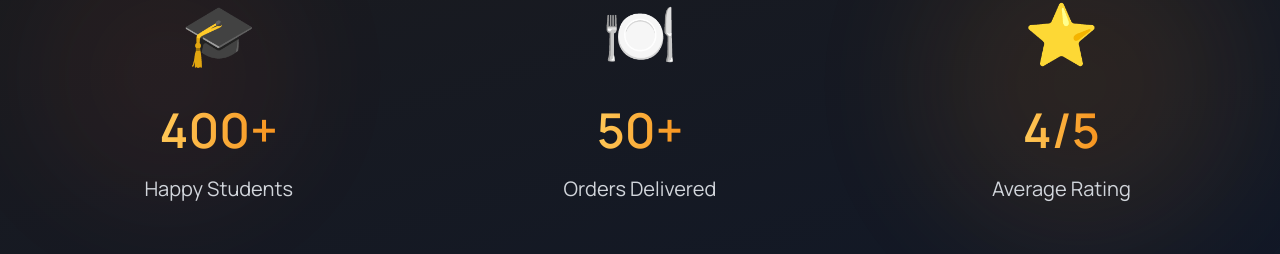
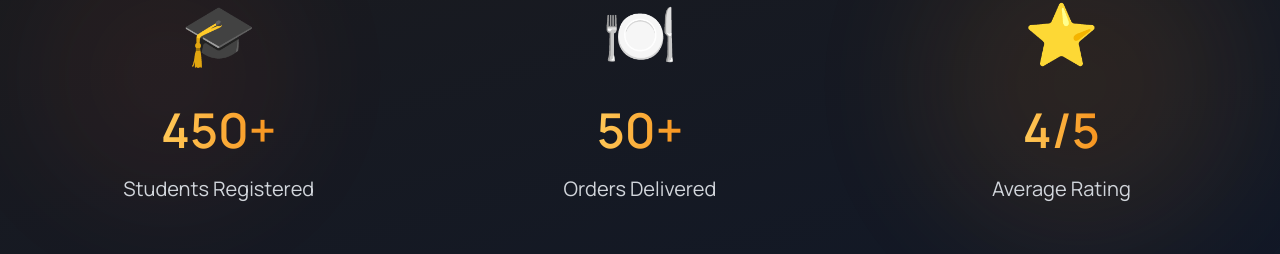
Before and after one commit to Rohan-R45/FODYYY_1, a React (Vite) app in the folder fodyyy-frontend/: page / in a window 1280 px wide. Shown: the part 3660-3914 px from the top of the page. Built offline with nearby package versions, Linux system fonts and the light colour scheme.

Commit message:
happy students

```diff
--- a/fodyyy-frontend/src/pages/Home.jsx
+++ b/fodyyy-frontend/src/pages/Home.jsx
@@ -248,7 +248,7 @@ const Home = () => {
     {
       name: 'Tasty Tales',
       cuisine: '🥘 South Indian',
-      rating: 4.9,
+      rating: 4.5,
       deliveryTime: '20-25 min',
       image: 'https://images.unsplash.com/photo-1630383249896-424e482df921?w=500&h=300&fit=crop',
     },
@@ -584,9 +584,9 @@ const Home = () => {
             >
               <div className="text-6xl mb-4">🎓</div>
               <div className="text-5xl font-extrabold mb-2 bg-gradient-to-r from-foody-accent to-foody-secondary bg-clip-text text-transparent">
-                <AnimatedCounter end={400} suffix="+" />
+                <AnimatedCounter end={450} suffix="+" />
               </div>
-              <div className="text-xl text-gray-300">Happy Students</div>
+              <div className="text-xl text-gray-300">Students Registered</div>
             </motion.div>
 
             <motion.div
```
